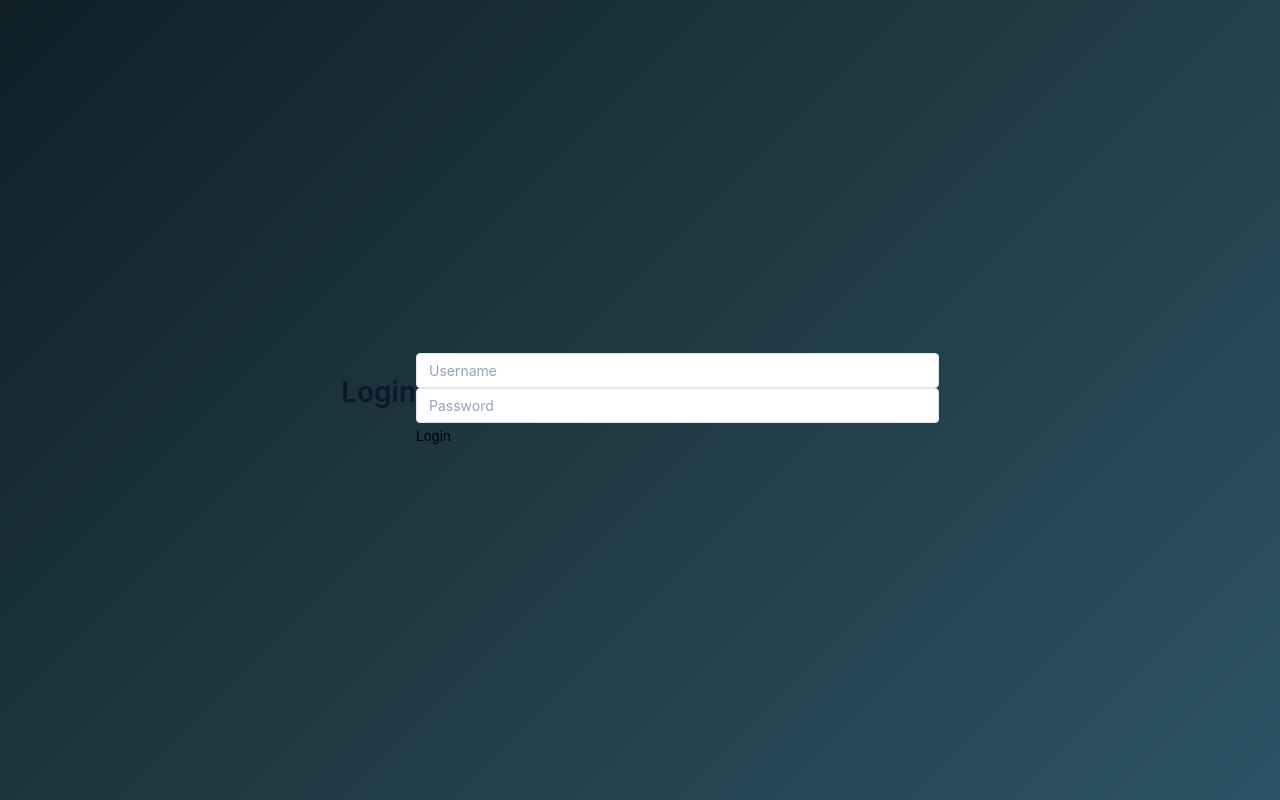
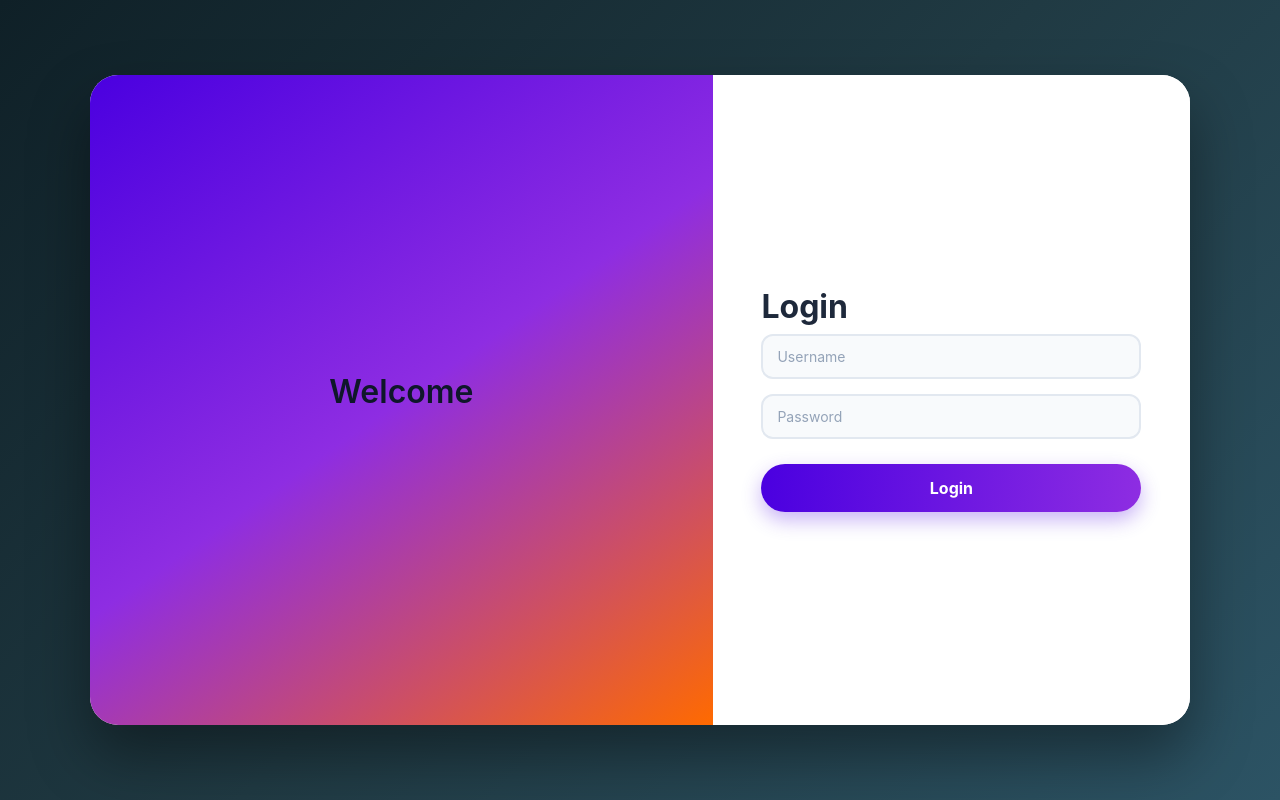
Before and after one commit to AungPyaeSonOo/Garage-System, a React (Vite) app in the folder frontend/: page /login in a window 1280 px wide. Built offline with nearby package versions, Linux system fonts and the light colour scheme; no server answers.

Commit message:
css file update

```diff
--- a/frontend/src/pages/Login.jsx
+++ b/frontend/src/pages/Login.jsx
@@ -53,34 +53,53 @@ function Login({ onLogin }) {
     setLoading(false);
   };
 
+
   return (
     <div className="auth-page">
+
+      <div className="auth-container">
+
+        {/* LEFT SIDE */}
+        <div className="auth-left">
+          <h1>Welcome</h1>
+        </div>
+
+        {/* RIGHT SIDE */}
+        <div className="auth-right">
+
+          <div className="auth-form-container">
+
             <h2>Login</h2>
 
             {errors.general && (
-        <div style={{ color: "red" }}>{errors.general}</div>
+              <div className="auth-error">{errors.general}</div>
             )}
 
-      <form onSubmit={handleSubmit}>
+            <form onSubmit={handleSubmit} className="auth-form">
+
               <input
                 name="username"
                 placeholder="Username"
                 onChange={handleChange}
-          autoComplete="username"
               />
 
               <input
                 name="password"
                 type="password"
                 placeholder="Password"
-          autoComplete="current-password"
                 onChange={handleChange}
               />
 
-        <button disabled={loading}>
+              <button className="auth-btn" disabled={loading}>
                 {loading ? "Logging..." : "Login"}
               </button>
+
             </form>
+
+          </div>
+        </div>
+
+      </div>
     </div>
   );
 }
```
Lines whose indentation alone changed are shown as unchanged.
